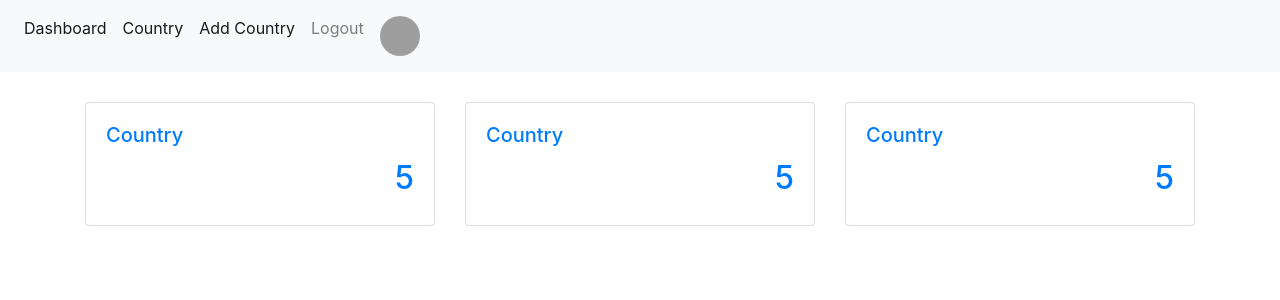
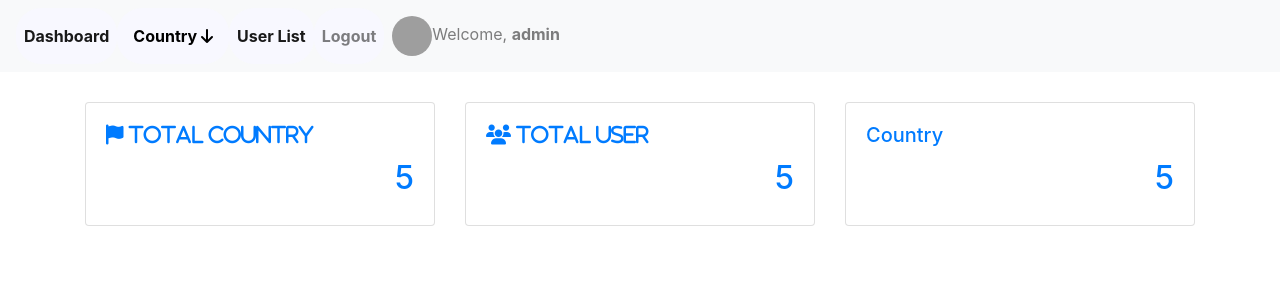
Before and after one commit to obaydullah-ewu/django_my_project, a Django app: page / in a window 1280 px wide. Shown: the top 300 px of the page. Run offline with Django 3.2, Linux system fonts and the light colour scheme; a user stored in the database is signed in; data comes from the database, SQL or seed files in the repository; both versions use the stored data as it was after the commit; some libraries are stand-ins or nearby versions; grey boxes are pictures that could not be loaded.

Commit message:
user list add

```diff
--- a/App_Dashboard/urls.py
+++ b/App_Dashboard/urls.py
@@ -6,5 +6,7 @@ app_name = 'App_Dashboard'
 urlpatterns = [
     path('', views.home, name="home"),
     path('country/', views.country, name="country"),
-    path('add_country/', views.country_form, name="add_country")
+    path('add_country/', views.country_form, name="add_country"),
+    path('edit_country/<int:country_id>', views.edit_country, name="edit_country"),
+    path('delete_country/<int:country_id>', views.delete_country, name="delete_country"),
 ]
--- a/App_Dashboard/views.py
+++ b/App_Dashboard/views.py
@@ -1,3 +1,4 @@
+from django.contrib.auth.models import User
 from django.http import HttpResponseRedirect
 from django.shortcuts import render
 from django.contrib.auth.decorators import login_required
@@ -10,9 +11,11 @@ from App_Dashboard.models import Country
 @login_required
 def home(request):
     country_list = Country.objects.all()
+    users = User.objects.all()
     diction = {
         'title': 'Dashboard',
-        'country_list': country_list
+        'country_list': country_list,
+        'users': users
     }
     return render(request, "App_Dashboard/home.html", context=diction)
 
@@ -39,3 +42,27 @@ def country_form(request):
         'country_form': form
     }
     return render(request, "App_Dashboard/country_form.html", context=diction)
+
+
+def edit_country(request, country_id):
+    country_info = Country.objects.get(pk=country_id)
+    form = forms.CountryForm(instance=country_info)
+
+    if request.method == 'POST':
+        form = forms.CountryForm(request.POST, instance=country_info)
+
+        if form.is_valid():
+            form.save(commit=True)
+            return HttpResponseRedirect(reverse('App_Dashboard:country'))
+    diction = {
+        'edit_form': form
+    }
+    return render(request, 'App_Dashboard/edit_country.html', context=diction)
+
+
+def delete_country(request, country_id):
+    Country.objects.get(pk=country_id).delete()
+    diction = {
+        'success': 'Country Deleted Successfully!'
+    }
+    return HttpResponseRedirect(reverse('App_Dashboard:country'))
--- a/App_Login/urls.py
+++ b/App_Login/urls.py
@@ -9,4 +9,5 @@ urlpatterns = [
     path('edit/', views.edit_profile, name='edit'),
     path('logout/', views.logout_user, name='logout'),
     path('profile/', views.profile, name='profile'),
+    path('users/', views.users, name='users'),
 ]
--- a/templates/App_Dashboard/country.html
+++ b/templates/App_Dashboard/country.html
@@ -26,7 +26,7 @@
             <td>{{ country.name }}</td>
             <td>{{ country.isd_code }}</td>
             <td>{{ country.currency }}</td>
-            <td>{{ country.phone }}</td>
+            <td>{{ country.phone_digit }}</td>
             <td>
                 {% if country.status == 1 %}
                     Active
@@ -35,8 +35,8 @@
                 {% endif %}
             </td>
             <td>
-                <a href=""><i class="fas fa-edit mr-1"></i></a>
-                <a href=""><i class="fas fa-trash ml-1"></i></a>
+                <a href="{% url 'App_Dashboard:edit_country' country_id=country.id %}"><i class="fas fa-edit mr-1"></i></a>
+                <a href="{% url 'App_Dashboard:delete_country' country_id=country.id %}"><i class="fas fa-trash ml-1"></i></a>
             </td>
         </tr>
     {% endfor %}
--- a/templates/App_Dashboard/home.html
+++ b/templates/App_Dashboard/home.html
@@ -11,18 +11,18 @@
         <a href="{% url 'App_Dashboard:country' %}">
             <div class="card">
                 <div class="card-body">
-                    <h5 class="card-title">Country</h5>
+                    <h5 class="card-title"><i class="fas fa-flag"> Total Country</i></h5>
                     <h2 class="text-right">{{  country_list.count }}</h2>
                 </div>
             </div>
         </a>
     </div>
     <div class="col-sm-4">
-        <a href="{% url 'App_Dashboard:country' %}">
+        <a href="{% url 'App_Login:users' %}">
             <div class="card">
                 <div class="card-body">
-                    <h5 class="card-title">Country</h5>
-                    <h2 class="text-right">{{  country_list.count }}</h2>
+                    <h5 class="card-title"><i class="fas fa-users"> Total User</i></h5>
+                    <h2 class="text-right">{{  users.count }}</h2>
                 </div>
             </div>
         </a>
--- a/templates/navbar.html
+++ b/templates/navbar.html
@@ -9,33 +9,81 @@
     <link rel="stylesheet" href="https://maxcdn.bootstrapcdn.com/bootstrap/4.0.0/css/bootstrap.min.css" integrity="sha384-Gn5384xqQ1aoWXA+058RXPxPg6fy4IWvTNh0E263XmFcJlSAwiGgFAW/dAiS6JXm" crossorigin="anonymous">
     <script src="https://kit.fontawesome.com/a076d05399.js"></script>
     <title>{% block title_block %} {% endblock %} / My Project</title>
-      <style>
-          {% block css_block %}
+    <style>
+        .dropBtn {
+            background-color: #F8F8FF;
+            border-radius: 25px;
+            color: black;
+            padding: 16px;
+            font-size: 16px;
+            border: none;
+        }
+        .dropdown {
+            position: relative;
+            display: inline-block;
+        }
+        .dropdown-content {
+            display: none;
+            position: absolute;
+            /*background-color: #f1f1f1;*/
+            min-width: 160px;
+            box-shadow: 0px 8px 16px 0px rgba(0,0,0,0.2);
+            z-index: 1;
+        }
+        .dropdown-content a {
+            color: black;
+            padding: 12px 16px;
+            text-decoration: none;
+            display: block;
+        }
+        .dropdown-content a:hover {background-color: #ddd;}
+        .dropdown:hover .dropdown-content {display: block;}
+        .dropdown:hover .dropBtn {background-color: #E6E6FA;}
 
-          {% endblock %}
+        .hide {
+          display: none;
+        }
+
+        .hide_show:hover + .hide {
+          display: block;
+          color: red;
+        }
+
+        {% block css_block %}
+
+        {% endblock %}
       </style>
   </head>
   <body>
   <nav class="navbar navbar-expand-sm bg-light navbar-light">
       <ul class="navbar-nav">
           <li class="nav-item active">
-              <a class="nav-link" href="{% url 'App_Dashboard:home' %}">Dashboard</a>
+              <a class="nav-link dropBtn " style="font-weight: bold;" href="{% url 'App_Dashboard:home' %}">Dashboard</a>
+          </li>
+          <li class="menu-item">
+              <div class="dropdown">
+                  <button class="dropBtn" style="font-weight: bold;">Country <i class="fas fa-arrow-down"></i></button>
+                  <div class="dropdown-content" >
+                      <a class="dropdown-item" style="font-weight: bold; background-color: pink" href="{% url 'App_Dashboard:country' %}">Country List</a>
+                      <span></span>
+                      <a class="dropdown-item text-light" style="font-weight: bold; background-color: black;" href="{% url 'App_Dashboard:add_country' %}">Add Country</a>
+                  </div>
+              </div>
           </li>
           <li class="nav-item active">
-              <a class="nav-link" href="{% url 'App_Dashboard:country' %}">Country</a>
+              <a class="nav-link dropBtn " style="font-weight: bold;" href="{% url 'App_Login:users' %}">User List</a>
           </li>
-            <li class="nav-item active">
-                <a class="nav-link" href="{% url 'App_Dashboard:add_country' %}">Add Country</a>
-            </li>
 
           <li class="nav-item ">
-              <a class="nav-link" href="{% url 'App_Login:logout' %}">Logout</a>
+              <a class="nav-link dropBtn" style="font-weight: bold;" href="{% url 'App_Login:logout' %}">Logout</a>
           </li>
           <li class="nav-item ">
               {% if user.user_profile.profile_pic %}
-              <a class="nav-link" href="{% url 'App_Login:profile' %}"><img src="/media/{{ user.user_profile.profile_pic }}" width="40px" height="40px" class="rounded-circle" alt=""></a>
+              <a class="nav-link hide_show" href="{% url 'App_Login:profile' %}">
+                  <img src="/media/{{ user.user_profile.profile_pic }}" width="40px" height="40px" class="rounded-circle" alt="">Welcome, <b>{{ user.username }}</b></a><p class="hide">Show Profile</p>
               {% else %}
-              <a class="nav-link" href="{% url 'App_Login:profile' %}"><img src="/media/default.jpg" width="40px" height="40px" class="rounded-circle" alt=""></a>
+              <a class="nav-link hide_show" href="{% url 'App_Login:profile' %}">
+                  <img src="/media/default.jpg" width="40px" height="40px" class="rounded-circle" alt="">Welcome, <b>{{ user.username }}</b></a><p class="hide">Show Profile</p>
               {% endif %}
           </li>
 
```
Also changed, not shown: App_Login/views.py (+10 -0 lines), templates/App_Dashboard/edit_country.html (added, +28 -0 lines), templates/App_Login/users.html (added, +41 -0 lines), db.sqlite3.
